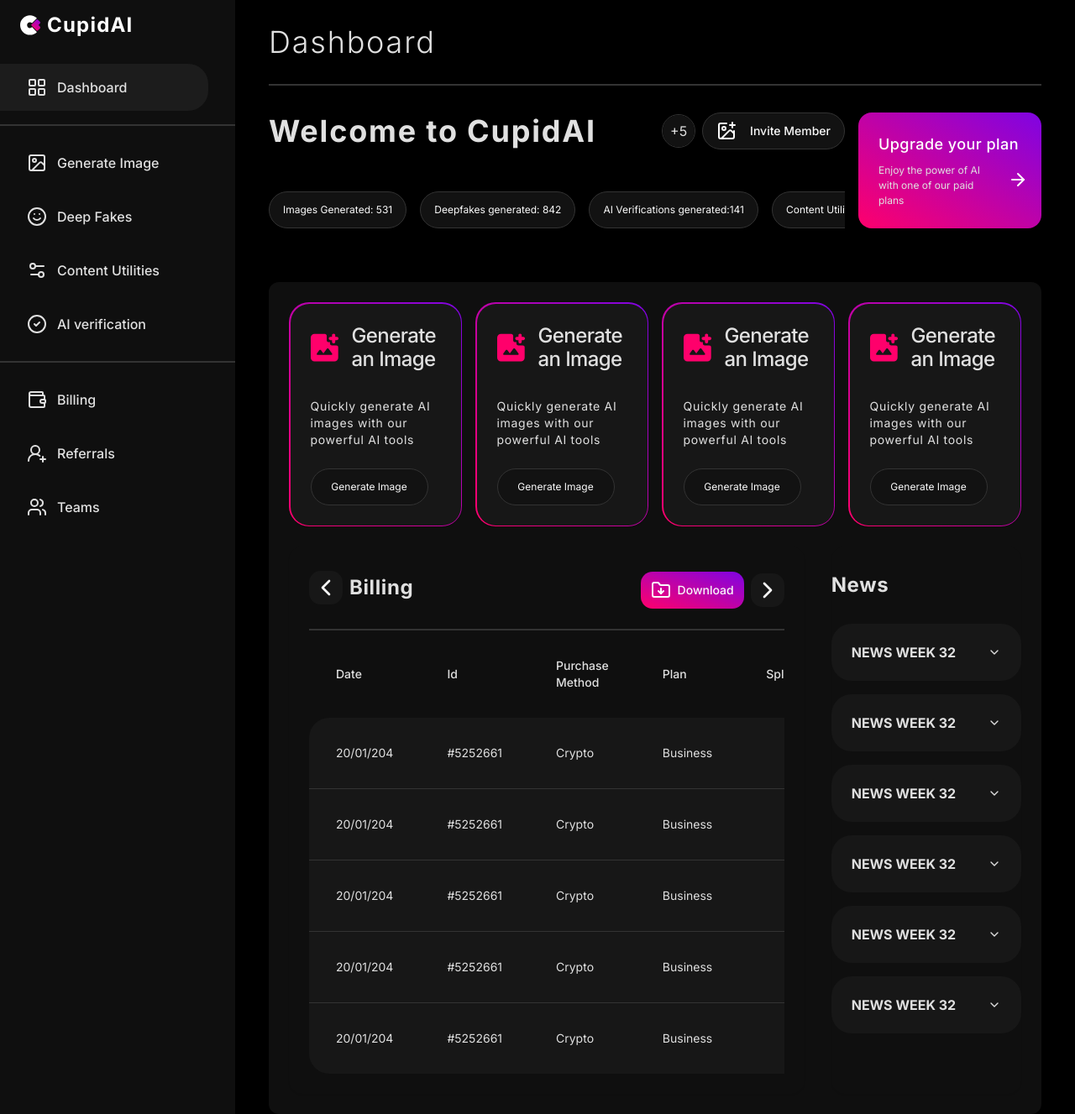
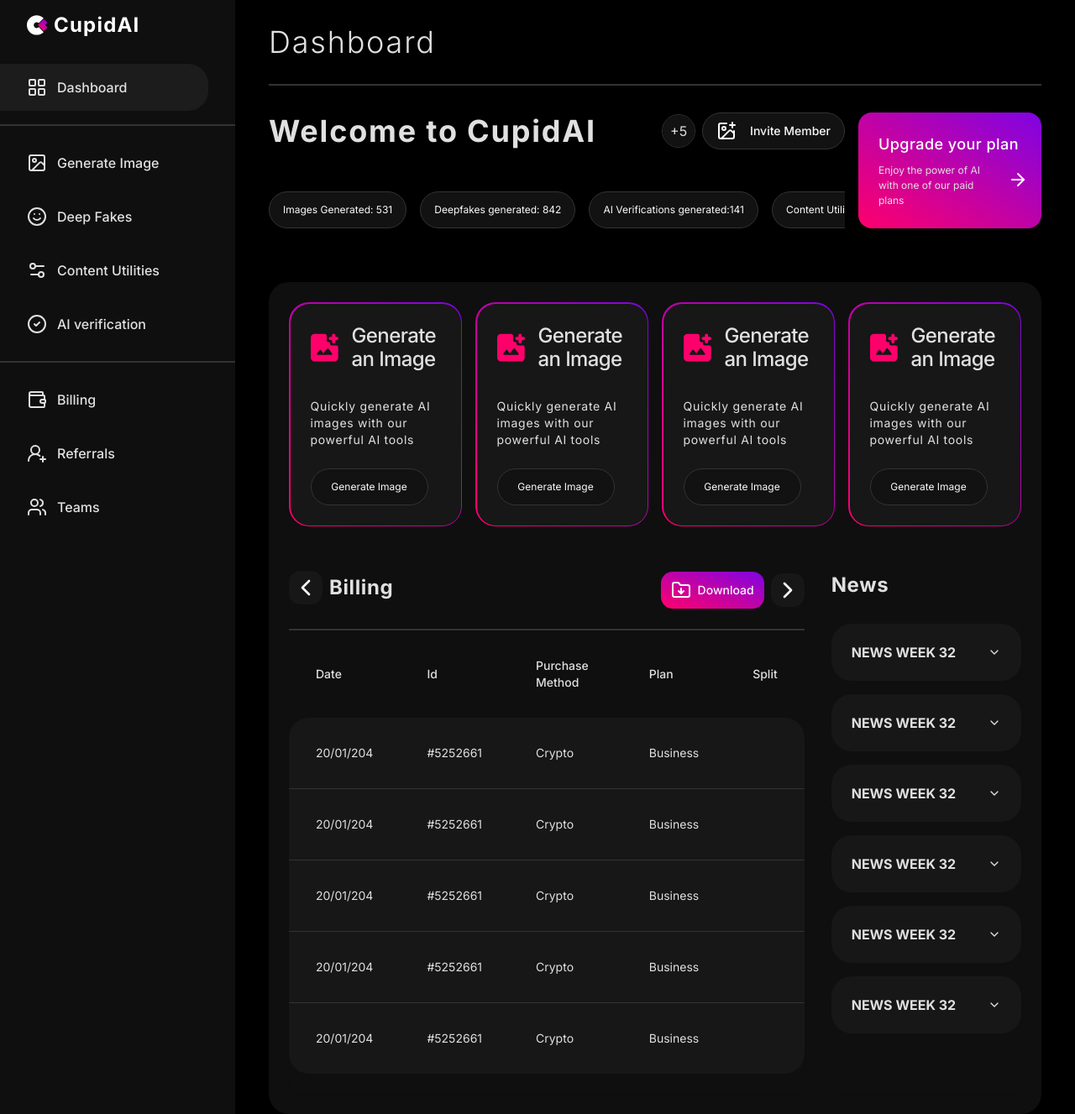
Before and after one commit to ra-kesh/Stupid-AI, a Next.js app: page /dashboard in a window 1280 px wide. Shown: the whole page at 84% size. Built offline with nearby package versions, Linux system fonts and the light colour scheme.

Commit message:
feat:small style fiexes

```diff
--- a/app/(dashboard)/_component/DashboardNav.tsx
+++ b/app/(dashboard)/_component/DashboardNav.tsx
@@ -18,7 +18,7 @@ const DashboardNav = ({ firstItemsSet, secondItemsSet, thirdItemsSet }: Dashboar
   const path = usePathname()
 
   return (
-    <nav className="flex flex-1 flex-col py-4 gap-y-4">
+    <nav className="flex flex-1 flex-col gap-y-4 py-4">
       <ul className="grid items-start gap-y-4  text-base font-medium ">
         {firstItemsSet.map((item) => (
           <li key={item.name} className="pr-8">
@@ -30,12 +30,12 @@ const DashboardNav = ({ firstItemsSet, secondItemsSet, thirdItemsSet }: Dashboar
               )}
             >
               {item.icon}
-              <span >{item.name}</span>
+              <span>{item.name}</span>
             </Link>
           </li>
         ))}
       </ul>
-     <Separator className="bg-separator h-[2px]"/>
+      <Separator className="h-[2px] bg-separator" />
       <ul className="grid items-start gap-y-2 text-base font-medium ">
         {/* <div className="p-3 text-base font-semibold tracking-wider  ">Inventory</div> */}
         {secondItemsSet.map((item) => (
@@ -53,7 +53,7 @@ const DashboardNav = ({ firstItemsSet, secondItemsSet, thirdItemsSet }: Dashboar
           </li>
         ))}
       </ul>
-     <Separator className="bg-separator h-[2px]"/>
+      <Separator className="h-[2px] bg-separator" />
       <ul className="grid items-start gap-y-2 text-base font-medium ">
         {/* <div className="p-3 text-sm font-semibold tracking-wider ">Operation</div> */}
         {thirdItemsSet.map((item) => (
@@ -71,7 +71,6 @@ const DashboardNav = ({ firstItemsSet, secondItemsSet, thirdItemsSet }: Dashboar
           </li>
         ))}
       </ul>
-
     </nav>
   )
 }
--- a/app/(dashboard)/dashboard/dashboard-body.tsx
+++ b/app/(dashboard)/dashboard/dashboard-body.tsx
@@ -13,7 +13,7 @@ import generateImageSvg from "/public/generate_image_v1.svg"
 const DashboardBody = () => {
   return (
     // eslint-disable-next-line tailwindcss/classnames-order
-    <div className="bg-secondary-background flex flex-col space-y-6 rounded-xl p-6">
+    <div className="bg-secondary-background flex flex-col space-y-6 rounded-3xl p-6">
       <div className="grid grid-cols-1 gap-x-4 lg:grid-cols-4">
         <Card className="rounded-3xl border-0 bg-gradient-to-bl from-[#7f04e3] to-[#ff006b] p-[1.5px] lg:col-span-1">
           <div className="h-full rounded-[calc(1.5rem-1.5px)] bg-card ">
@@ -94,7 +94,7 @@ const DashboardBody = () => {
       </div>
       <div className="grid gap-4 md:grid-cols-7 md:gap-8 ">
         <Card className="border-0 bg-inherit md:col-span-5">
-          <CardHeader className="flex flex-row items-center justify-between">
+          <CardHeader className="flex flex-row items-center justify-between px-0">
             <div className="flex flex-row items-center gap-x-2">
               <Button className="hover:bg-hover bg-card px-1 py-2">
                 <ChevronLeft className="text-logo size-8 " />
@@ -111,10 +111,8 @@ const DashboardBody = () => {
               </Button>
             </div>
           </CardHeader>
-          <div className="px-6">
-            <Separator className="h-[2px] bg-separator" />
-          </div>
-          <CardContent>
+          <Separator className="h-[2px] bg-separator" />
+          <CardContent className="px-0">
             <Table>
               <TableHeader>
                 <TableRow className="border-none hover:bg-inherit">
--- a/app/(dashboard)/layout.tsx
+++ b/app/(dashboard)/layout.tsx
@@ -21,7 +21,7 @@ export default function DashboardLayout({ children }: DashboardLayoutProps) {
     <div className="grid min-h-screen w-full md:grid-cols-[220px_1fr] lg:grid-cols-[280px_1fr]">
       <aside className="hidden flex-col bg-sidebar md:flex md:w-[220px] lg:w-[280px]">
         <div className="hidden md:fixed md:inset-y-0 md:z-50 md:flex md:w-[220px] md:flex-col lg:w-[280px]">
-          <div className="flex h-14 items-center  px-4 lg:h-[60px] lg:px-6">
+          <div className="flex h-14 items-center  px-4 lg:h-[60px] lg:px-8">
             <Link href="/" className="flex items-center gap-2 font-semibold">
               <Image src={logo} alt="logo" className="size-6" />
               <span className="text-2xl font-bold leading-9 tracking-wider text-primary">CupidAI</span>
```
Lines whose indentation alone changed are shown as unchanged.
